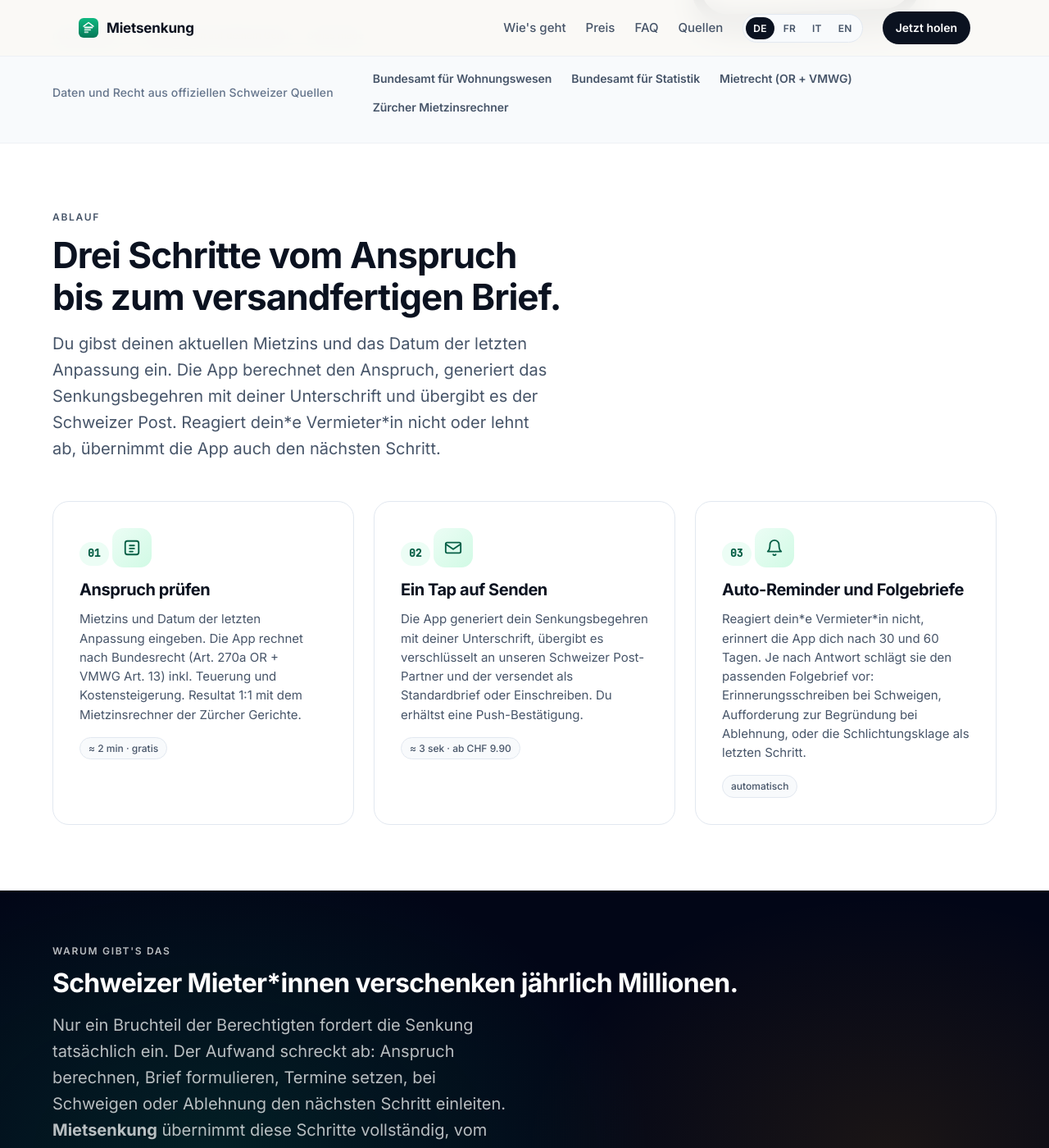
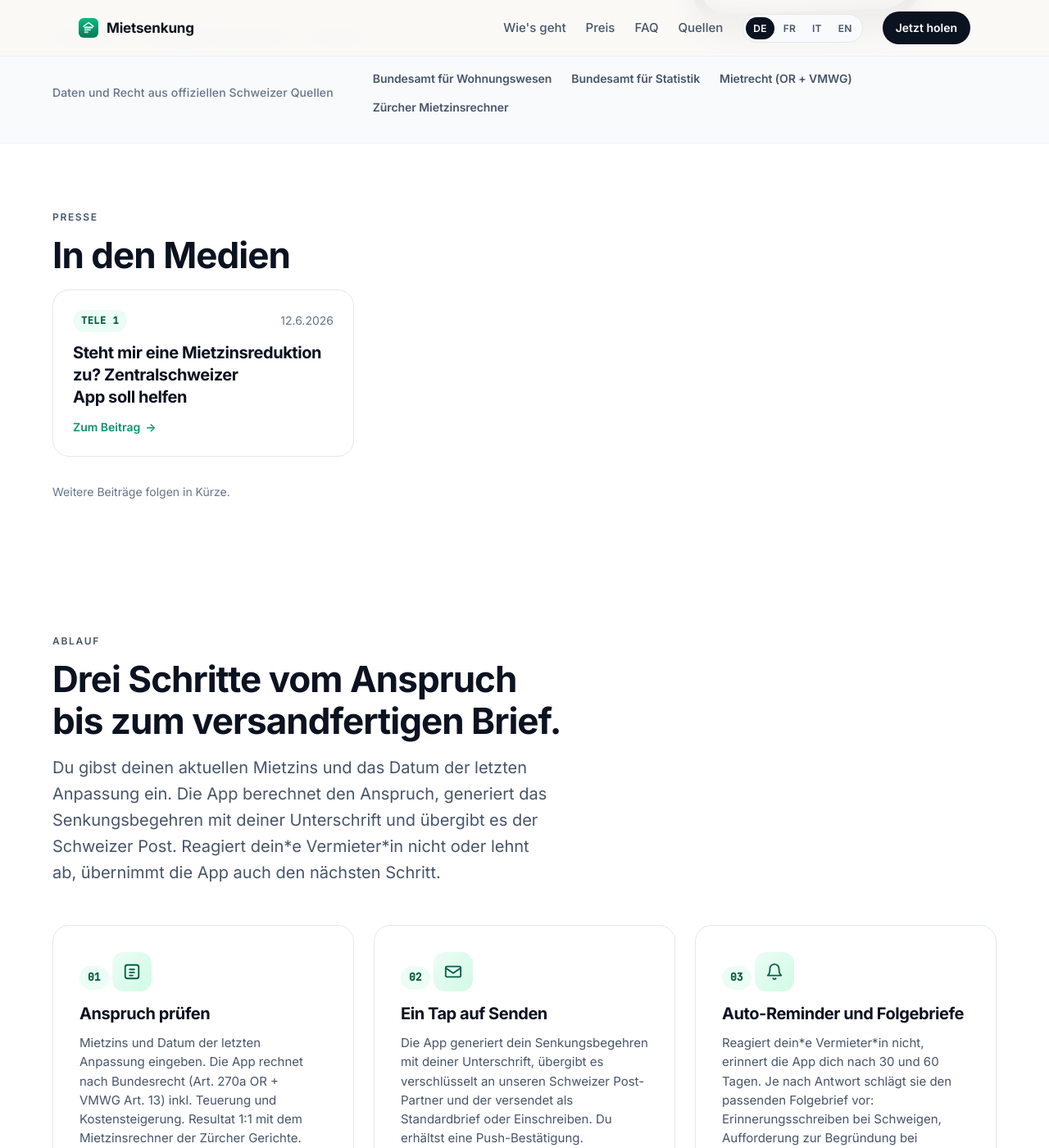
Before and after one commit to mietsenkung-app/mietsenkung-app.github.io, a Jekyll site: the page built from index.md, in a window 1280 px wide and 1400 px high, scrolled down 649 px. Shown: the whole window at 82% size. Built offline with Jekyll 4.4.1, drawn with Linux system fonts in a browser that asks for light colours.

Commit message:
feat(media): "In den Medien"-Sektion auf allen vier Startseiten
Datengetriebener Medienecho-Block (_data/press.yml, neuer Beitrag = ein
Eintrag, erscheint automatisch in DE/FR/IT/EN). Text-Badge-Karten im
bestehenden Card-Stil, direkt unter dem Trust-Strip, mit dezenter
"weitere folgen bald"-Zeile. Erster Eintrag: Tele-1-Beitrag vom 12.06.2026.

Originaltitel bleibt in Quellsprache (Zitat des Outlets), nur Chrome
(Eyebrow/Titel/CTA/soon) pro Sprache lokalisiert, konsistent mit den
sonst hartkodierten index-Bodies. Keine fremden Logos (markenrechtlich
sicher). Light-only, em-dash-frei.

```diff
--- /dev/null
+++ b/_data/press.yml
@@ -0,0 +1,9 @@
+# Medienecho. Ein Eintrag pro Artikel/Beitrag, erscheint automatisch in der
+# "In den Medien"-Sektion auf allen vier Sprach-Startseiten (Template sortiert
+# nach Datum, neuste zuerst). Der Originaltitel bleibt in der Quellsprache
+# (er zitiert das Outlet, wird nicht uebersetzt). Neuer Beitrag = hier eine
+# Zeile ergaenzen, fertig.
+- outlet: "Tele 1"
+  date: 2026-06-12
+  url: "https://www.tele1.ch/nachrichten/steht-mir-eine-mietzinsreduktion-zu-zentralschweizer-app-soll-helfen-164498061"
+  title: "Steht mir eine Mietzinsreduktion zu? Zentralschweizer App soll helfen"
--- a/assets/style.css
+++ b/assets/style.css
@@ -1046,6 +1046,84 @@ img, svg { max-width: 100%; height: auto; display: block; }
   white-space: nowrap;
 }
 
+/* ---------- 6b. In den Medien ---------- */
+.media {
+  background: var(--paper);
+}
+.media__grid {
+  display: grid;
+  /* auto-fill (not auto-fit): empty tracks stay reserved, so a single card
+     keeps its card width instead of stretching across the whole row. */
+  grid-template-columns: repeat(auto-fill, minmax(300px, 1fr));
+  gap: var(--sp-6);
+}
+.media-card {
+  display: flex;
+  flex-direction: column;
+  gap: var(--sp-3);
+  padding: var(--sp-6);
+  background: var(--paper);
+  border: 1px solid var(--line);
+  border-radius: var(--r-lg);
+  text-decoration: none;
+  color: inherit;
+  transition: transform 0.25s ease, box-shadow 0.25s ease, border-color 0.25s ease;
+}
+.media-card:hover {
+  transform: translateY(-4px);
+  box-shadow: var(--shadow-md);
+  border-color: var(--emerald-glow);
+}
+.media-card__head {
+  display: flex;
+  align-items: center;
+  justify-content: space-between;
+  gap: var(--sp-3);
+}
+.media-card__outlet {
+  font-family: var(--font-mono);
+  font-size: var(--fs-micro);
+  font-weight: 600;
+  letter-spacing: 0.04em;
+  text-transform: uppercase;
+  color: var(--emerald-deep);
+  background: var(--emerald-mist);
+  padding: 4px 10px;
+  border-radius: 999px;
+}
+.media-card__date {
+  font-size: var(--fs-small);
+  color: var(--ink-faint);
+  white-space: nowrap;
+}
+.media-card__title {
+  font-size: var(--fs-h3);
+  font-weight: 700;
+  line-height: 1.35;
+  margin: 0;
+  color: var(--ink);
+}
+.media-card__link {
+  margin-top: auto;
+  display: inline-flex;
+  align-items: center;
+  gap: 6px;
+  font-size: var(--fs-small);
+  font-weight: 600;
+  color: var(--emerald);
+}
+.media-card__arrow {
+  transition: transform 0.2s ease;
+}
+.media-card:hover .media-card__arrow {
+  transform: translateX(3px);
+}
+.media__soon {
+  margin: var(--sp-8) 0 0;
+  font-size: var(--fs-small);
+  color: var(--ink-faint);
+}
+
 /* ---------- 7. Steps "Wie's geht" ---------- */
 .steps {
   background: var(--paper);
--- a/index.md
+++ b/index.md
@@ -183,6 +183,27 @@ permalink: /
       <span>Mietrecht (OR + VMWG)</span>
       <span>Zürcher Mietzinsrechner</span>
     </div>
+  </div>
+</section>
+
+<section class="section media" id="media">
+  <div class="section__inner">
+    <span class="eyebrow" data-reveal>Presse</span>
+    <h2 class="section-title" data-reveal>In den Medien</h2>
+    <div class="media__grid">
+      {% assign press_items = site.data.press | sort: "date" | reverse %}
+      {% for item in press_items %}
+      <a class="media-card" href="{{ item.url }}" target="_blank" rel="noopener noreferrer" data-reveal>
+        <div class="media-card__head">
+          <span class="media-card__outlet">{{ item.outlet }}</span>
+          <time class="media-card__date" datetime="{{ item.date | date: '%Y-%m-%d' }}">{{ item.date | date: '%-d.%-m.%Y' }}</time>
+        </div>
+        <h3 class="media-card__title">{{ item.title }}</h3>
+        <span class="media-card__link">Zum Beitrag<span class="media-card__arrow" aria-hidden="true">&rarr;</span></span>
+      </a>
+      {% endfor %}
+    </div>
+    <p class="media__soon" data-reveal>Weitere Beiträge folgen in Kürze.</p>
   </div>
 </section>
 
```
Also changed, not shown: en/index.md (+21 -0 lines), fr/index.md (+21 -0 lines), it/index.md (+21 -0 lines).
